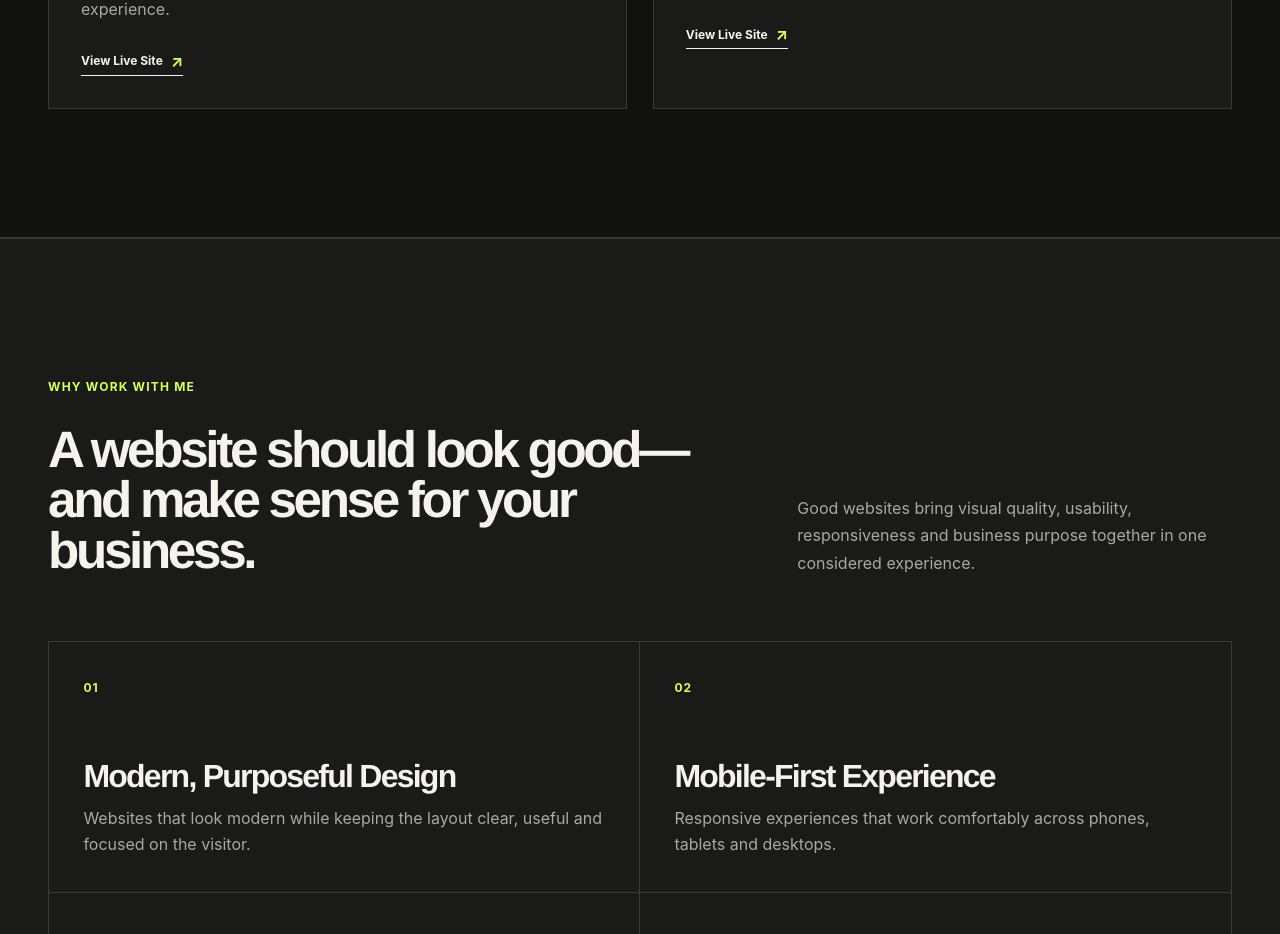
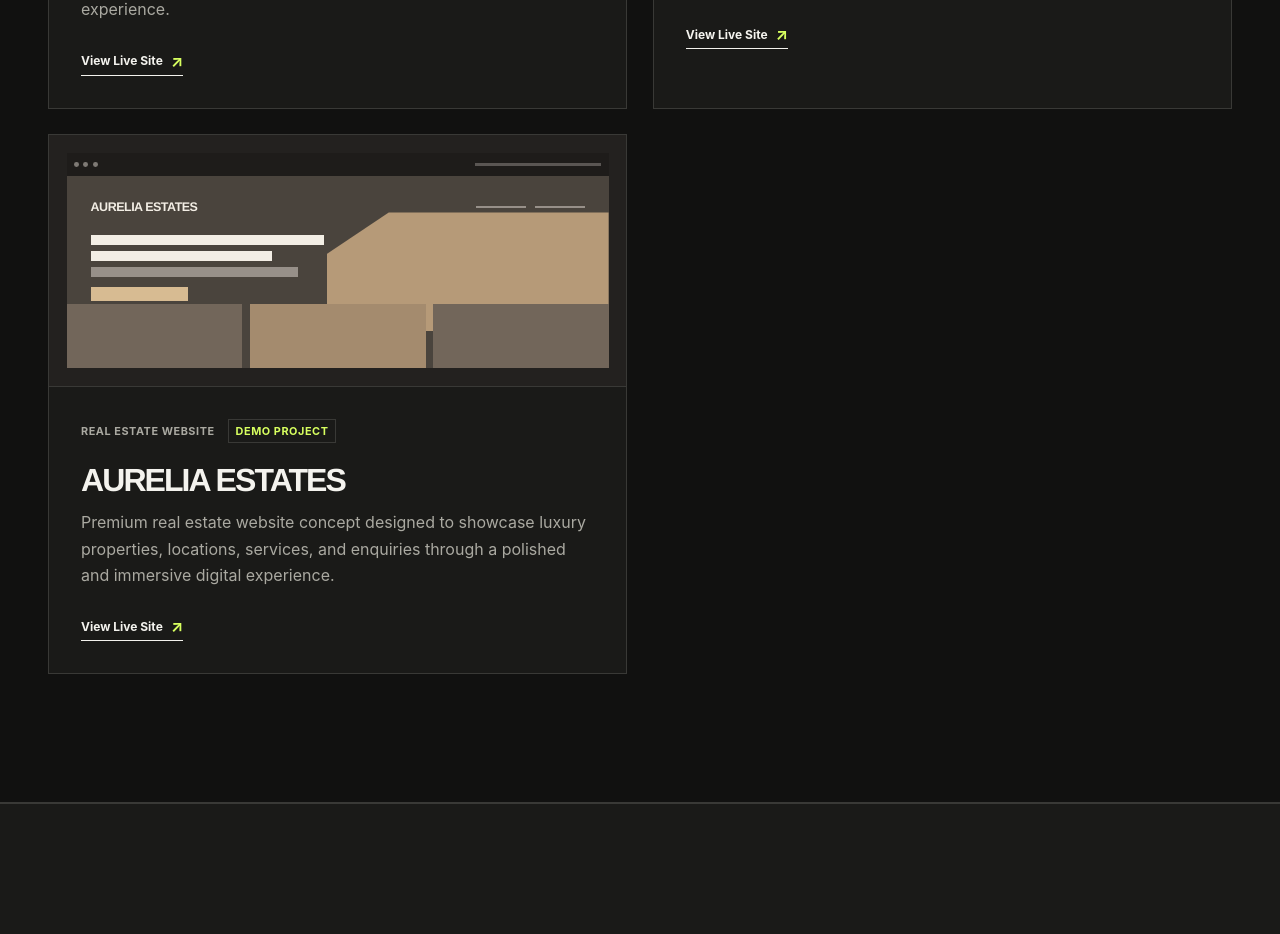
Before and after one commit to ansarishahadatmd786786-debug/shahadat-portfolio, a React (Vite) app: page / in a window 1280 px wide. Shown: the part 4680-5614 px from the top of the page. Built offline with nearby package versions, Linux system fonts and the light colour scheme.

Commit message:
Add Aurelia Estates portfolio project

```diff
--- a/src/sections/Projects.jsx
+++ b/src/sections/Projects.jsx
@@ -23,6 +23,11 @@ const projects = [
     name: 'NEXORA ACADEMY', category: 'Education Website', theme: 'education',
     description: 'Modern coaching and education website concept designed to present courses, faculty, results, schedules, and enquiries clearly.',
     url: 'https://nexora-academy-swart.vercel.app/',
+  },
+  {
+    name: 'AURELIA ESTATES', category: 'Real Estate Website', theme: 'realestate',
+    description: 'Premium real estate website concept designed to showcase luxury properties, locations, services, and enquiries through a polished and immersive digital experience.',
+    url: 'https://aurelia-estates-azure-three.vercel.app/',
   },
 ]
 
--- a/src/styles/foundation.css
+++ b/src/styles/foundation.css
@@ -1084,6 +1084,35 @@ img {
   background: #91acd0;
 }
 
+.preview-realestate {
+  background: #23211f;
+  color: #f3eee5;
+}
+
+.preview-realestate .preview-canvas {
+  background: #4a443d;
+}
+
+.preview-realestate .preview-hero-shape {
+  background: #b69a78;
+  clip-path: polygon(22% 0, 100% 0, 100% 100%, 0 100%, 0 35%);
+  left: 48%;
+  top: 19%;
+  width: 52%;
+}
+
+.preview-realestate .preview-action {
+  background: #d7bb92;
+}
+
+.preview-realestate .preview-tiles i {
+  background: #72665a;
+}
+
+.preview-realestate .preview-tiles i:nth-child(2) {
+  background: #a48b6e;
+}
+
 /* =========================
    WHY WORK WITH ME
 ========================= */
```
